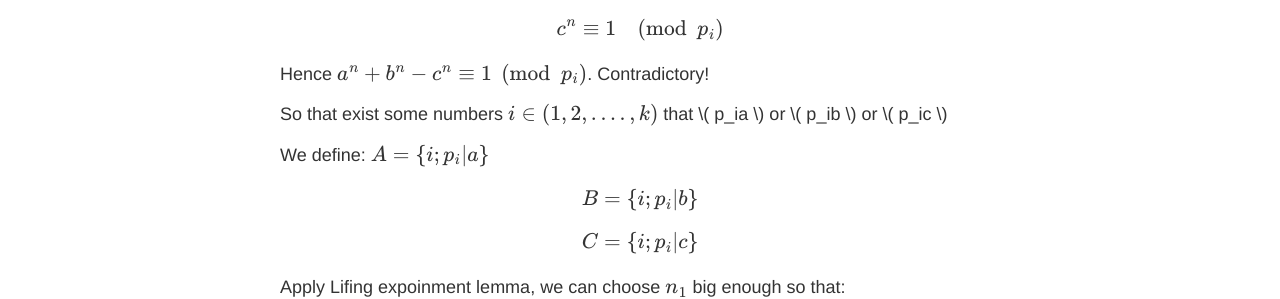
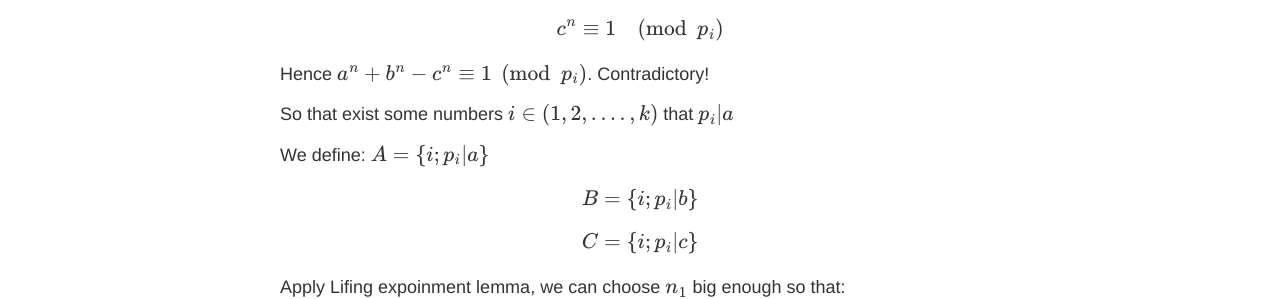
Before and after one commit to peace195/peace195.github.io, a Jekyll site: the page built from _posts/2011-08-05-a-beautiful-numerical-problem.md, in a window 1280 px wide. Shown: the part 904-1203 px from the top of the page. Built offline with Jekyll 4.4.1, drawn with Linux system fonts in a browser that asks for light colours; our own code applies the rules of GitHub Pages for plain Markdown files; formulas are drawn with MathJax 3.

Commit message:
fix mathjax

```diff
--- a/_posts/2011-08-05-a-beautiful-numerical-problem.md
+++ b/_posts/2011-08-05-a-beautiful-numerical-problem.md
@@ -24,7 +24,8 @@ $$c^n \equiv 1 \pmod {p_i}$$
 
 Hence $$a^n+b^n-c^n \equiv 1 \pmod {p_i}$$. Contradictory!
 
-So that exist some numbers $$i \in (1,2,....,k) $$ that \\( p_i | a \\) or \\( p_i | b \\) or \\( p_i | c \\)
+So that exist some numbers $$ i \in (1,2,....,k) $$ that
+$$p_i | a$$
 
 We define:
 $$A=\{i ; p_i |a \} $$
```
